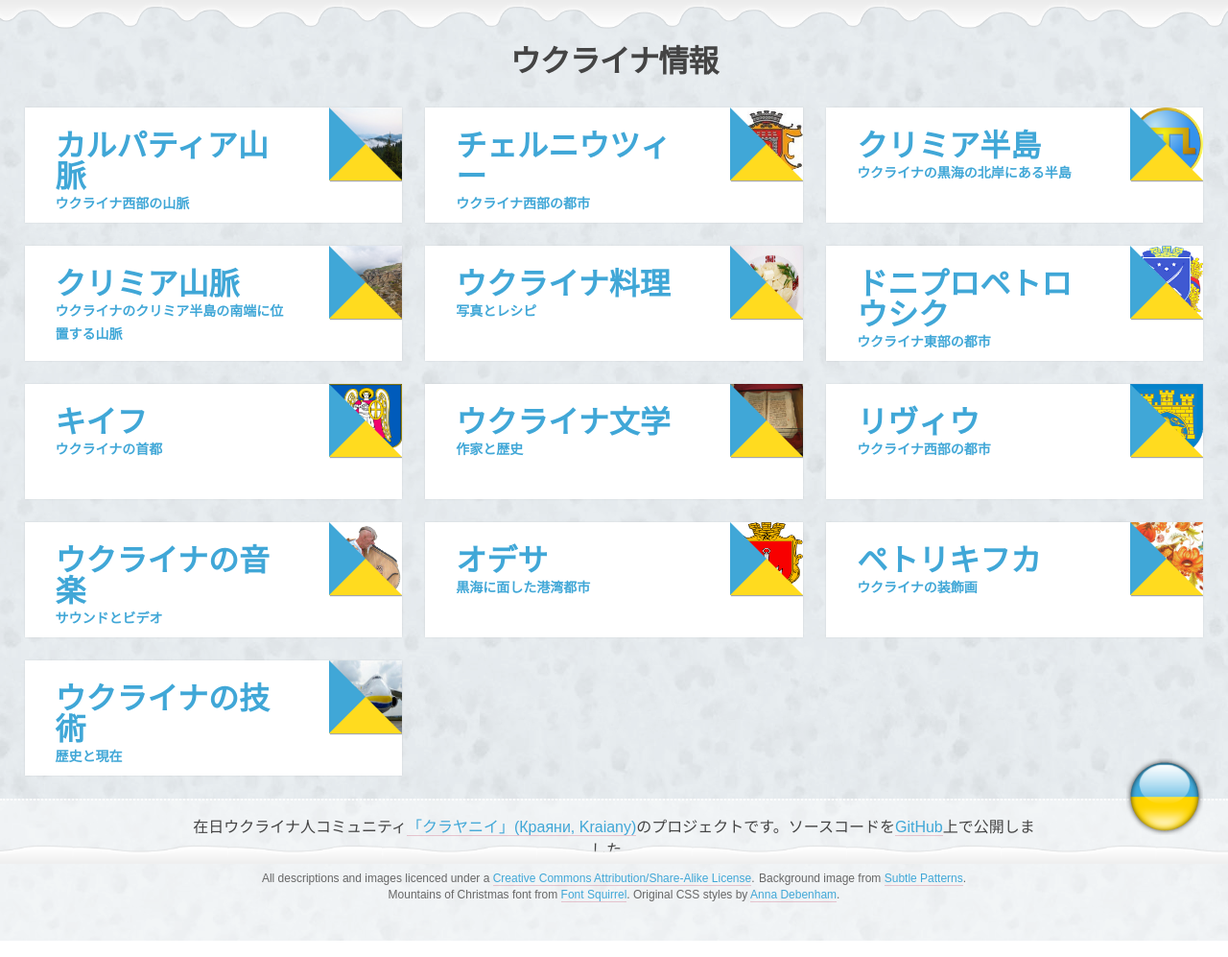
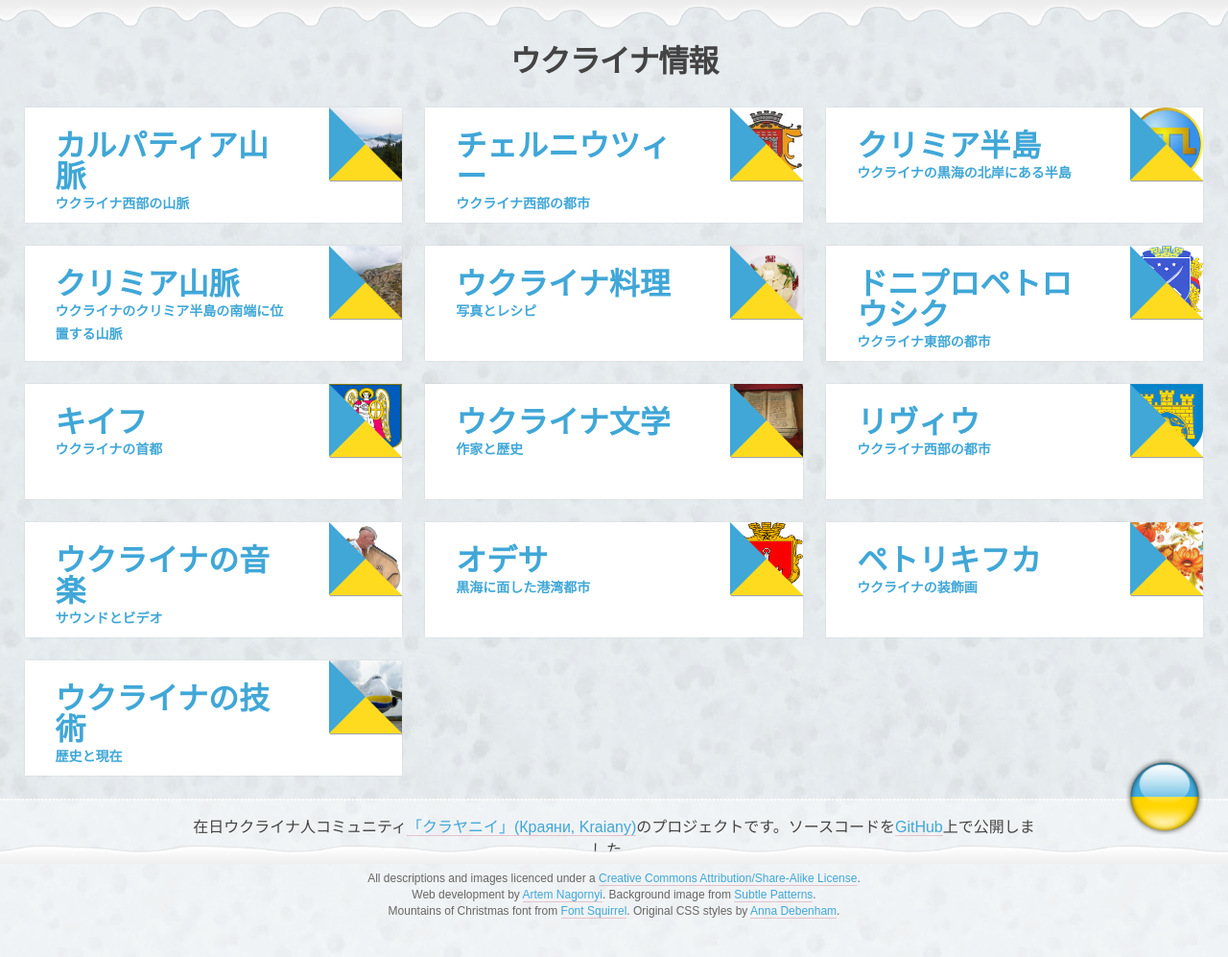
Before and after one commit to Kraiany/ukraine-info, a Jekyll site: the page built from index.md, in a window 1280 px wide. Shown: the whole page at 96% size. Built offline with Jekyll 4.4.1, drawn with Linux system fonts in a browser that asks for light colours; Markdown is read by kramdown in place of the engine named in the settings.

Commit message:
Minor update

```diff
--- a/_includes/foot.html
+++ b/_includes/foot.html
@@ -1,7 +1,7 @@
     <footer class="global-footer">
         <p>在日ウクライナ人コミュニティ<a href="https://www.facebook.com/groups/371541230835/">「クラヤニイ」(Краяни, Kraiany)</a>のプロジェクトです。ソースコードを<a href="https://github.com/kraiany/ukraine-info">GitHub</a>上で公開しました。</p>
         <small>All descriptions and images licenced under a <a href="http://creativecommons.org/licenses/by-sa/3.0/">Creative Commons Attribution/Share-Alike License</a>.</small>
-        <small>Background image from <a href="http://subtlepatterns.com/">Subtle Patterns</a>.</small>
+        <small>Web development by <a href="https://github.com/anahorny">Artem Nagornyi</a>. Background image from <a href="http://subtlepatterns.com/">Subtle Patterns</a>.</small>
         <small>Mountains of Christmas font from <a href="http://www.fontsquirrel.com/fonts/mountains-of-christmas">Font Squirrel</a>. Original CSS styles by <a href="https://github.com/maban">Anna Debenham</a>.</small>
     </footer>
 
```
